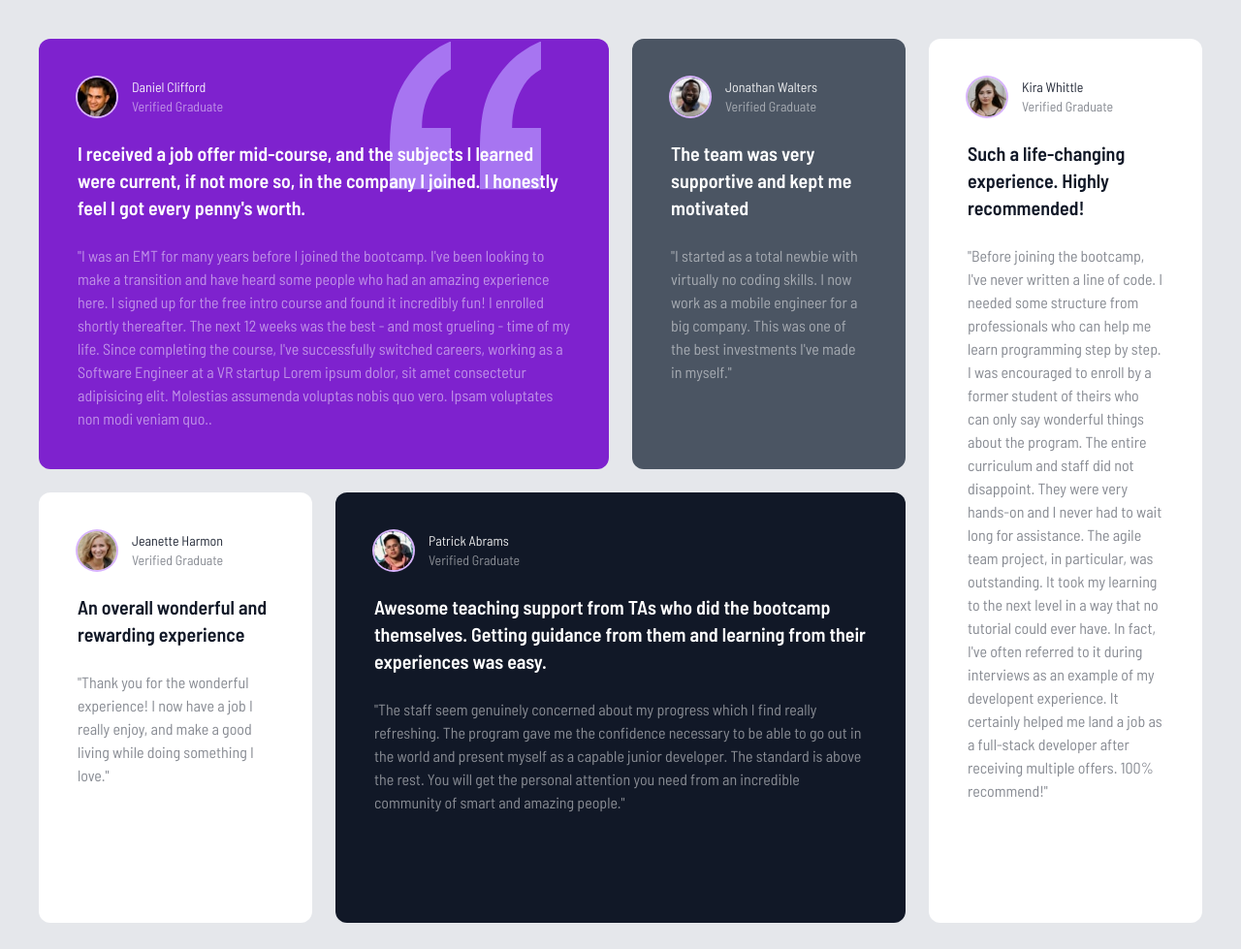
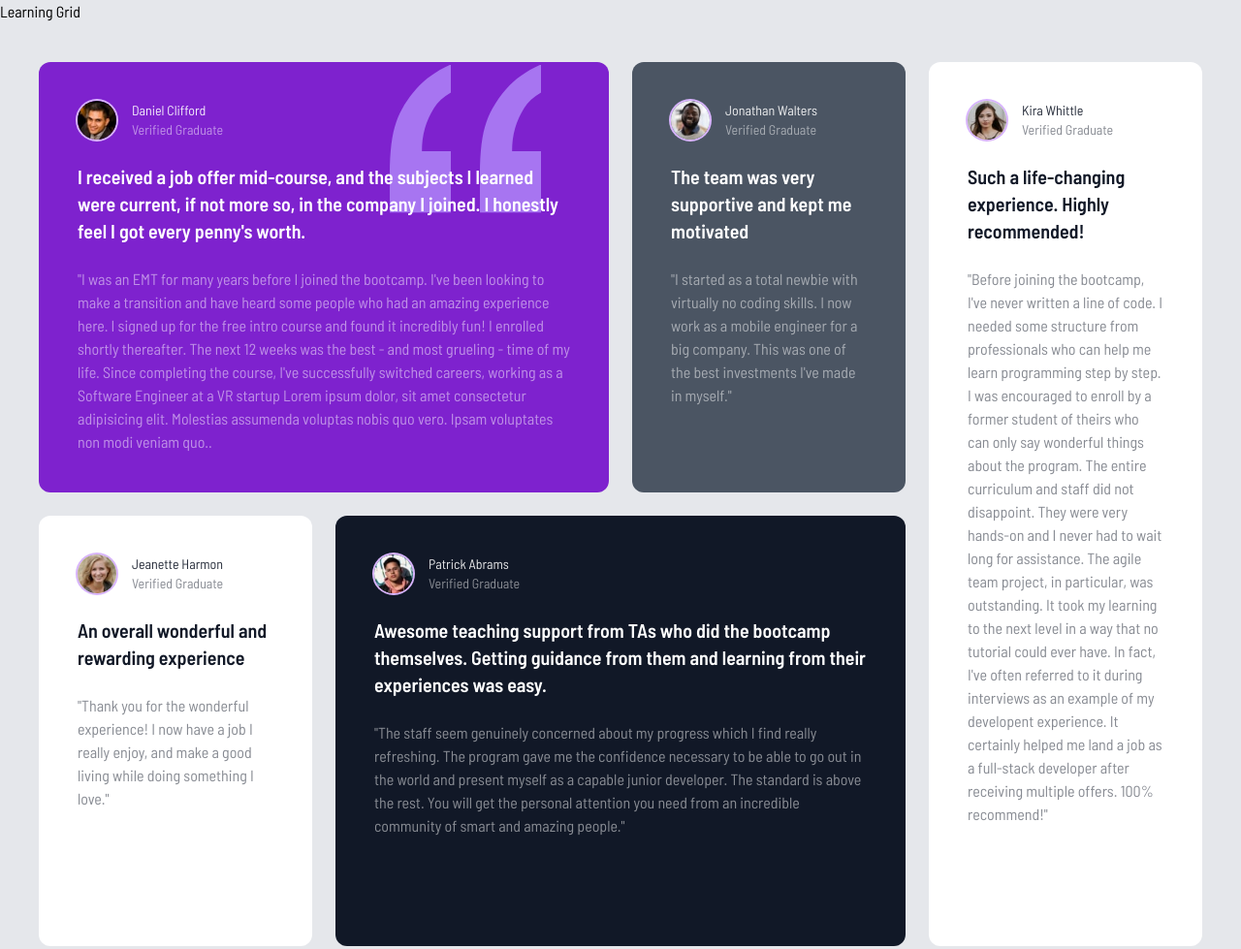
Before and after one commit to lookingforcharlie/testimonial-grid, a website: page index.html in a window 1280 px wide. Shown: the whole page at 97% size. Drawn offline with Linux system fonts and the light colour scheme; a web font is replaced by a local one.

Commit message:
added new title

```diff
--- a/index.html
+++ b/index.html
@@ -15,6 +15,7 @@
     <title>Testimonial Grid</title>
   </head>
   <body class="bg-gray-200">
+    <h1>Learning Grid</h1>
     <!-- Global Container -->
     <div class="container mx-auto max-w-7xl p-2 md:p-10">
       <!-- Grid container -->
--- a/index.js
+++ b/index.js
@@ -1,5 +1,3 @@
-console.log('it is working');
-
 const seeAll = document.querySelector('#seeall-btn');
 const p1 = document.querySelector('#box1-para');
 
```
